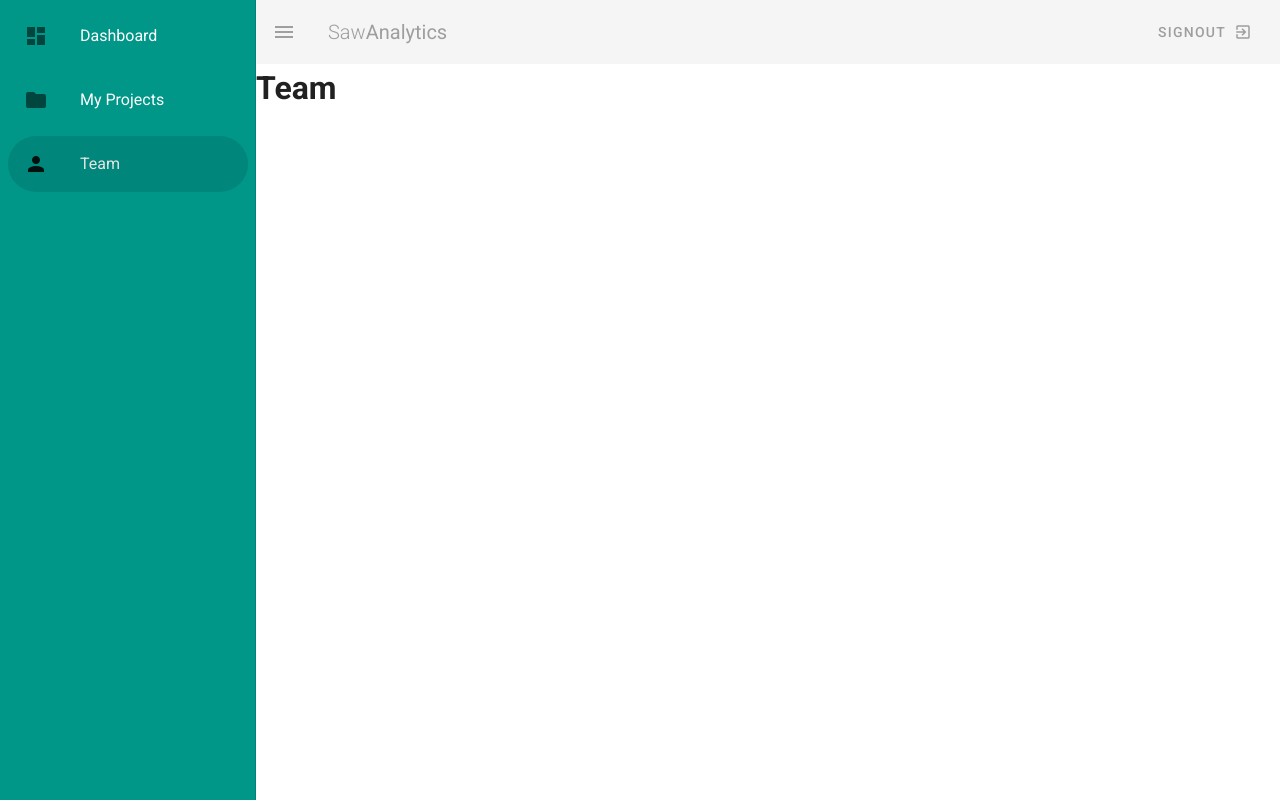
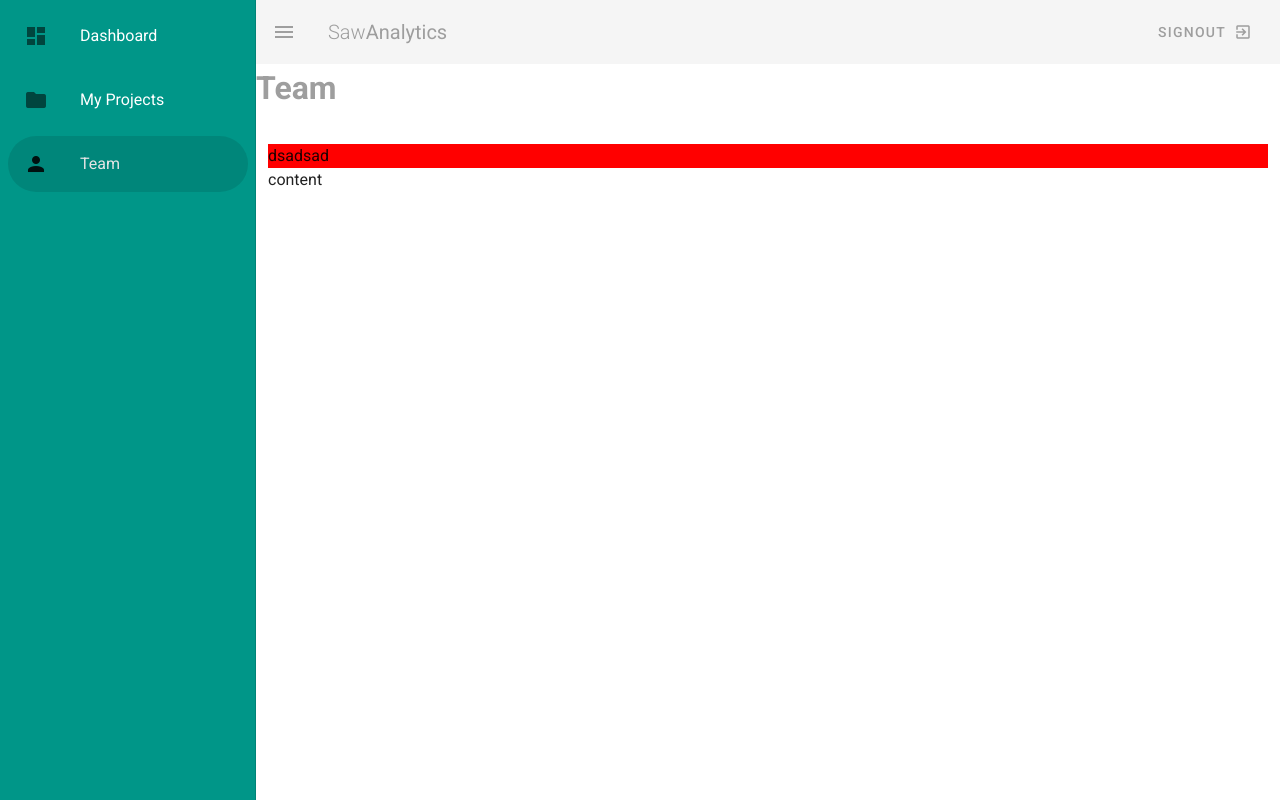
Before and after one commit to manojkmishra/veutify-netn, a Vue app: page /team in a window 1280 px wide. Built offline with nearby package versions, Linux system fonts and the light colour scheme.

Commit message:
customer style

```diff
--- a/src/views/Team.vue
+++ b/src/views/Team.vue
@@ -1,6 +1,14 @@
 <template>
   <div class="team">
-    <h1>Team</h1>
-
+    <h1 class="subheading grey--text">Team</h1>
+      <v-container class="my-5">
+          <div class="man"> dsadsad  </div>
+     content
+    </v-container>
   </div>
 </template>
+<style scoped>
+.man{
+background-color: red
+}
+</style>
```
